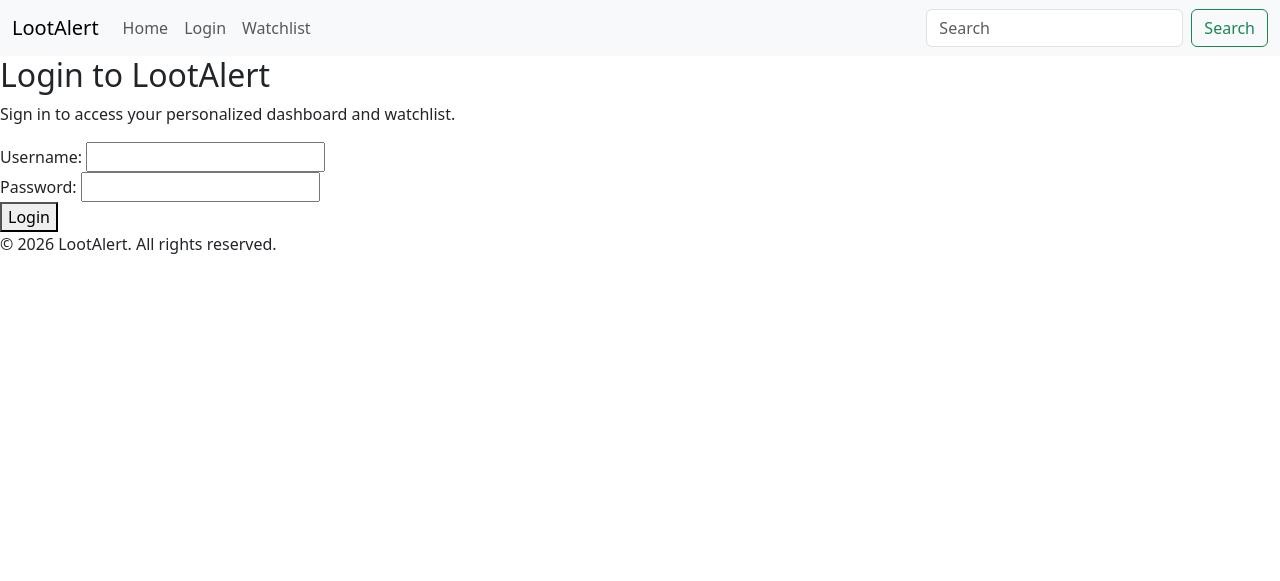
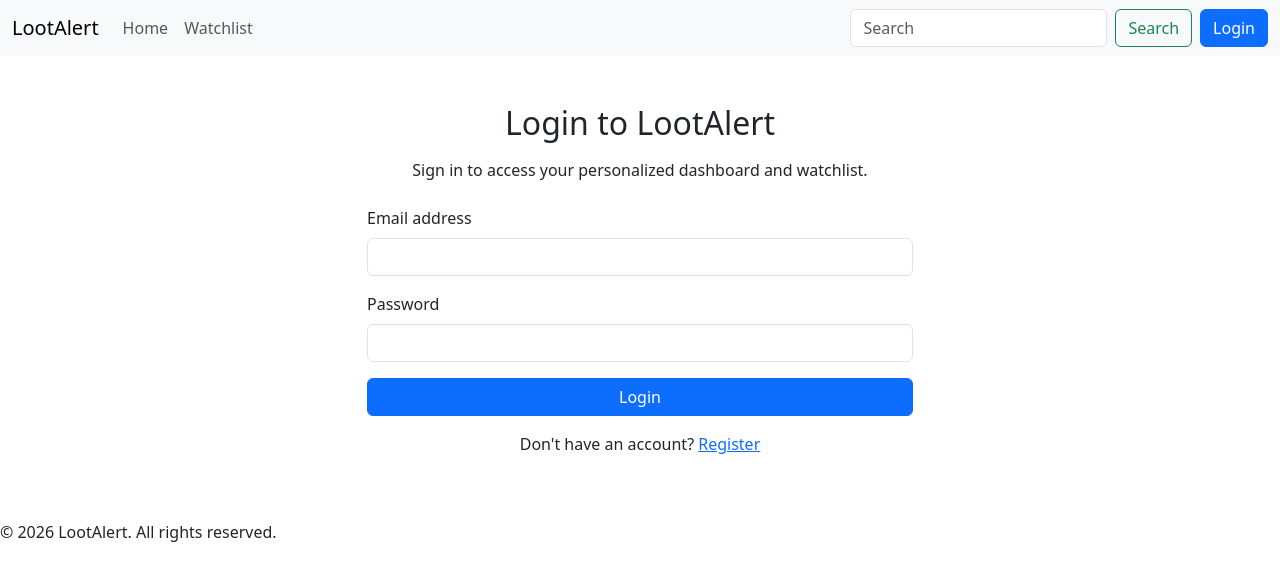
Before and after one commit to jontorres91/LootAlert, a Flask app: page /login in a window 1280 px wide. Shown: the top 581 px of the page. Run offline with Flask 3, Linux system fonts and the light colour scheme.

Commit message:
Update home.html and built out the login html page to be more user friendly and visually appealing.

```diff
--- a/app/templates/auth/login.html
+++ b/app/templates/auth/login.html
@@ -3,17 +3,50 @@
 {% block title %}Login - LootAlert{% endblock %}
 
 {% block content %}
-    <h2>Login to LootAlert</h2>
-    <p>Sign in to access your personalized dashboard and watchlist.</p>
-    <form method="POST">
-        <div>
-            <label for="username">Username:</label>
-            <input type="text" id="username" name="username" required>
+<div class="container py-5">
+
+    <div class="row">
+        <div class="col-md-6 offset-md-3">
+
+            <h2 class="mb-3 text-center">Login to LootAlert</h2>
+            <p class="text-center mb-4">
+                Sign in to access your personalized dashboard and watchlist.
+            </p>
+
+            <form method="POST">
+                <div class="mb-3">
+                    <label for="email" class="form-label">Email address</label>
+                    <input
+                        type="email"
+                        class="form-control"
+                        id="email"
+                        name="email"
+                        required
+                    >
+                </div>
+
+                <div class="mb-3">
+                    <label for="password" class="form-label">Password</label>
+                    <input
+                        type="password"
+                        class="form-control"
+                        id="password"
+                        name="password"
+                        required
+                    >
+                </div>
+
+                <button type="submit" class="btn btn-primary w-100">
+                    Login
+                </button>
+            </form>
+
+            <p class="text-center mt-3">
+                Don't have an account? <a href="#">Register</a>
+            </p>
+
         </div>
-        <div>
-            <label for="password">Password:</label>
-            <input type="password" id="password" name="password" required>
-        </div>
-        <button type="submit">Login</button>
-    </form>
+    </div>
+
+</div>
 {% endblock %}
--- a/app/templates/base.html
+++ b/app/templates/base.html
@@ -10,20 +10,29 @@
       <nav class="navbar navbar-expand-lg bg-body-tertiary">
     <div class="container-fluid">
         <a class="navbar-brand" href="#">LootAlert</a>
-                <button class="navbar-toggler" type="button" data-bs-toggle="collapse" data-bs-target="#navbarNavAltMarkup" aria-controls="navbarNavAltMarkup" aria-expanded="false" aria-label="Toggle navigation">
+
+        <button class="navbar-toggler" type="button" data-bs-toggle="collapse" data-bs-target="#navbarNavAltMarkup"
+            aria-controls="navbarNavAltMarkup" aria-expanded="false" aria-label="Toggle navigation">
             <span class="navbar-toggler-icon"></span>
         </button>
+
         <div class="collapse navbar-collapse" id="navbarNavAltMarkup">
+
+            <!-- Left side links -->
             <div class="navbar-nav">
                 <a class="nav-link" href="{{ url_for('main.index') }}">Home</a>
-                        <a class="nav-link" href="{{ url_for('auth.login') }}">Login</a>
                 <a class="nav-link" href="{{ url_for('watchlist.watchlist') }}">Watchlist</a>
             </div>
+
+            <!-- Right side search + login -->
+            <form class="d-flex ms-auto" role="search">
+                <input class="form-control me-2" type="search" placeholder="Search" aria-label="Search">
+                <button class="btn btn-outline-success me-2" type="submit">Search</button>
+            </form>
+
+            <a class="btn btn-primary" href="{{ url_for('auth.login') }}">Login</a>
+
         </div>
-                <form class="d-flex" role="search">
-                        <input class="form-control me-2" type="search" placeholder="Search" aria-label="Search"/>
-                        <button class="btn btn-outline-success" type="submit">Search</button>
-                 </form>
     </div>
 </nav>
 
```
Lines whose indentation alone changed are shown as unchanged.
